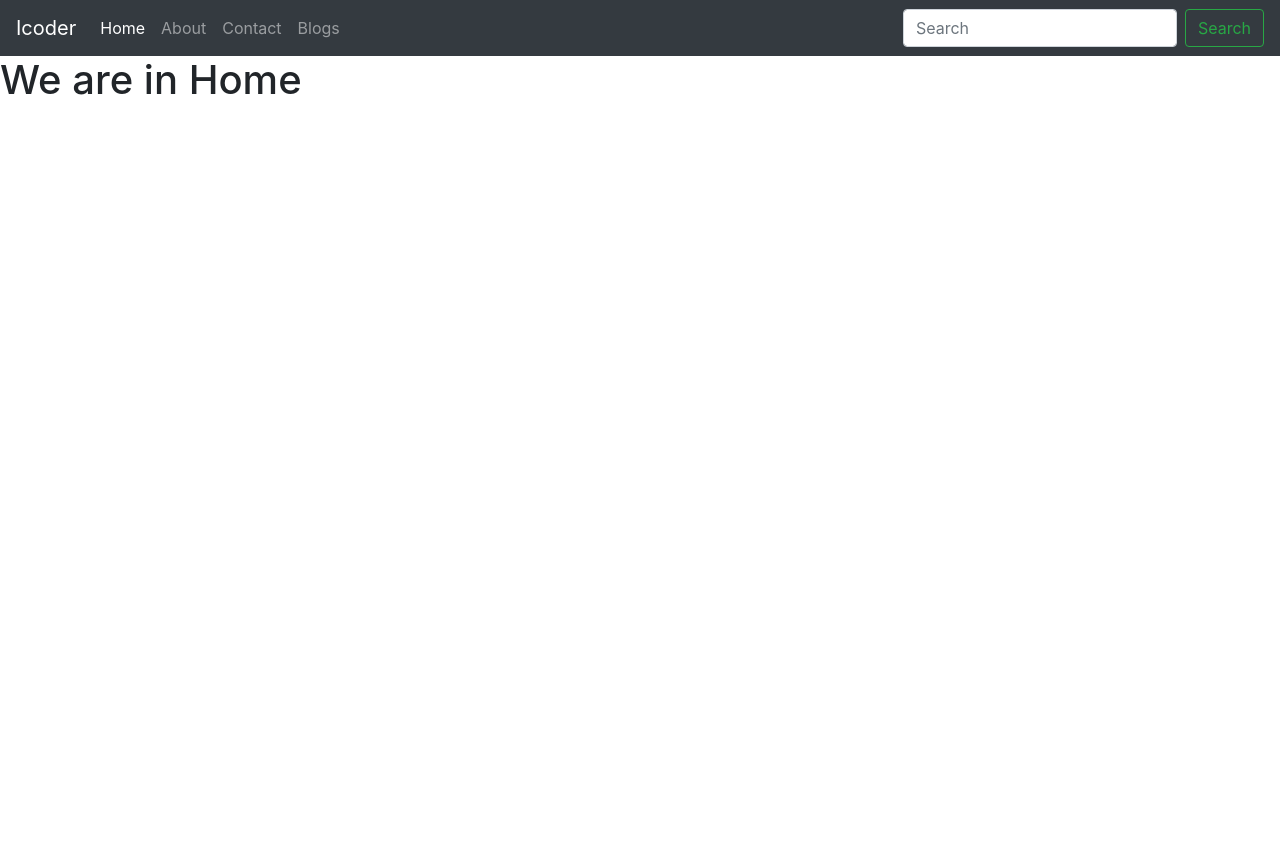
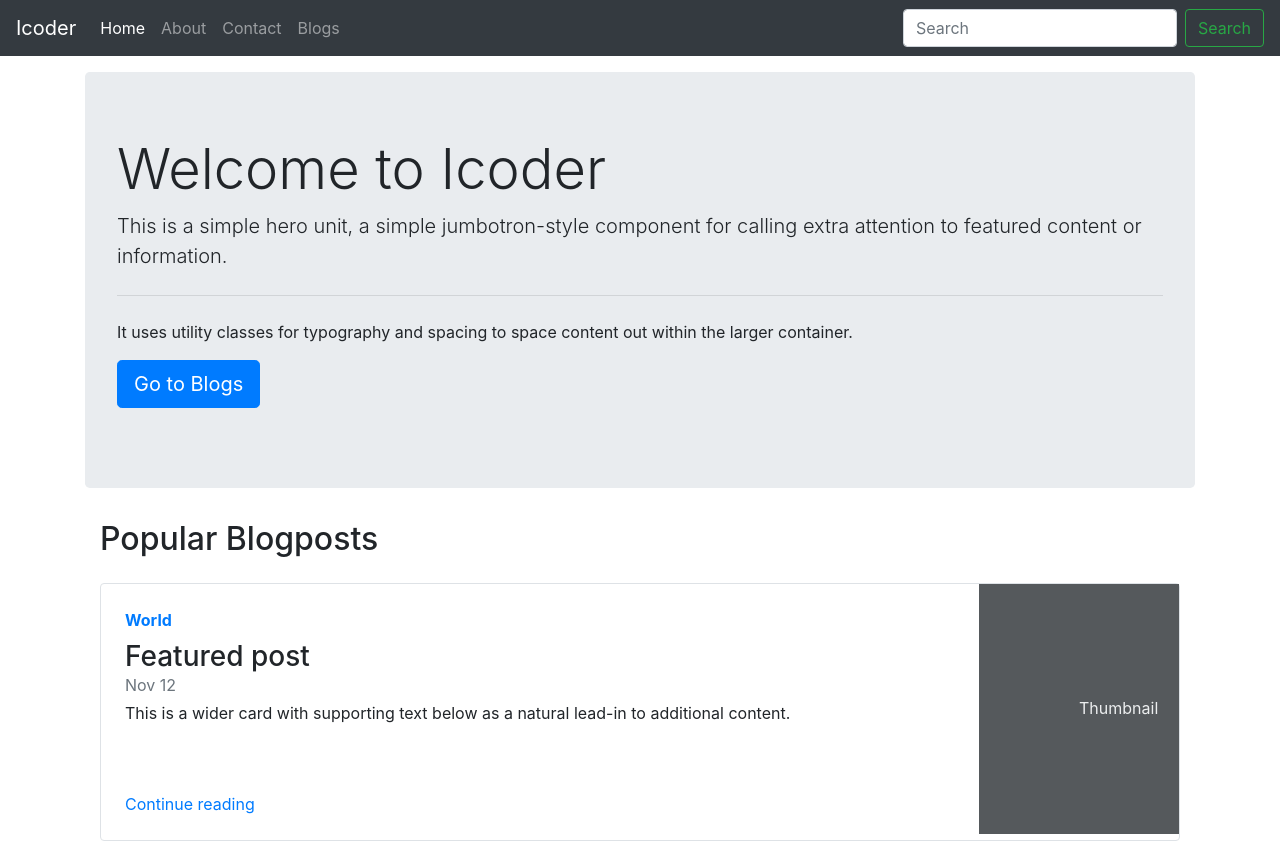
Before and after one commit to hritikarora28/Blog, a Django app: template templates/home/home.html in a window 1280 px wide. Before the commit the page ends 95 px from the top, so only its background shows below. Run offline with Django 3.2, Linux system fonts and the light colour scheme; the template is opened without the code that fills it, so the values that code supplies are empty; some libraries are stand-ins or nearby versions.

Commit message:
home and blog updated

```diff
--- a/templates/base.html
+++ b/templates/base.html
@@ -32,17 +32,17 @@
 
 			<div class="collapse navbar-collapse" id="navbarSupportedContent">
 				<ul class="navbar-nav mr-auto">
-					<li class="nav-item active">
+					<li class="nav-item {% block homeactive %}{% endblock homeactive %}">
 						<a class="nav-link" href="/">Home <span class="sr-only">(current)</span></a>
 					</li>
-					<li class="nav-item">
+					<li class="nav-item {% block aboutactive %}{% endblock aboutactive %}">
 						<a class="nav-link" href="/about">About</a>
 					</li>
 
-					<li class="nav-item">
+					<li class="nav-item {% block contactactive %}{% endblock contactactive %}">
 						<a class="nav-link" href="/contact">Contact</a>
 					</li>
-					<li class="nav-item">
+					<li class="nav-item {% block blogactive %}{% endblock blogactive %}">
 						<a class="nav-link" href="/blog">Blogs</a>
 					</li>
 				</ul>
--- a/templates/home/about.html
+++ b/templates/home/about.html
@@ -1,5 +1,6 @@
 {% extends "base.html" %}
 
 {% block title %} About {% endblock title %}
+{% block aboutactive %}active{% endblock aboutactive %}
 
 {% block body %}<h1>We are in  About</h1> {% endblock body %}
--- a/templates/home/contact.html
+++ b/templates/home/contact.html
@@ -1,4 +1,4 @@
-{% extends "base.html" %} {% block title %} Contact {% endblock title %} {% block body %}
+{% extends "base.html" %} {% block title %} Contact {% endblock title %}  {% block contactactive %}active{% endblock contactactive %} {% block body %}
 <div class="container my-3">
 	<h1>Contact-Us</h1>
 	<form method="post" action="contact">
--- a/templates/home/home.html
+++ b/templates/home/home.html
@@ -1,5 +1,62 @@
-{% extends "base.html" %}
-
-{% block title %} Home {% endblock title %}
-
-{% block body %}<h1>We are in Home</h1> {% endblock body %}
+{% extends "base.html" %} {% block title %} Home {% endblock title %} {% block homeactive %}active{% endblock homeactive %} {% block body %}
+<div class="container my-3">
+	<div class="jumbotron">
+		<h1 class="display-4">Welcome to Icoder</h1>
+		<p class="lead">
+			This is a simple hero unit, a simple jumbotron-style component for calling extra attention to featured
+			content or information.
+		</p>
+		<hr class="my-4" />
+		<p>It uses utility classes for typography and spacing to space content out within the larger container.</p>
+		<p class="lead">
+			<a class="btn btn-primary btn-lg" href="/blog" role="button">Go to Blogs</a>
+		</p>
+	</div>
+</div>
+<div class="container">
+	<div class="container">
+		<h2>Popular Blogposts</h2>
+		<div
+			class="
+				row
+				no-gutters
+				border
+				rounded
+				overflow-hidden
+				flex-md-row
+				mb-4
+				shadow-sm
+				h-md-250
+				my-4
+				position-relative
+			"
+		>
+			<div class="col p-4 d-flex flex-column position-static">
+				<strong class="d-inline-block mb-2 text-primary">World</strong>
+				<h3 class="mb-0">Featured post</h3>
+				<div class="mb-1 text-muted">Nov 12</div>
+				<p class="card-text mb-auto">
+					This is a wider card with supporting text below as a natural lead-in to additional content.
+				</p>
+				<a href="#" class="stretched-link">Continue reading</a>
+			</div>
+			<div class="col-auto d-none d-lg-block">
+				<svg
+					class="bd-placeholder-img"
+					width="200"
+					height="250"
+					xmlns="http://www.w3.org/2000/svg"
+					preserveAspectRatio="xMidYMid slice"
+					focusable="false"
+					role="img"
+					aria-label="Placeholder: Thumbnail"
+				>
+					<title>Placeholder</title>
+					<rect width="100%" height="100%" fill="#55595c"></rect>
+					<text x="50%" y="50%" fill="#eceeef" dy=".3em">Thumbnail</text>
+				</svg>
+			</div>
+		</div>
+	</div>
+</div>
+{% endblock body %}
```
Also changed, not shown: templates/blog/blogHome.html (+21 -1 lines).
